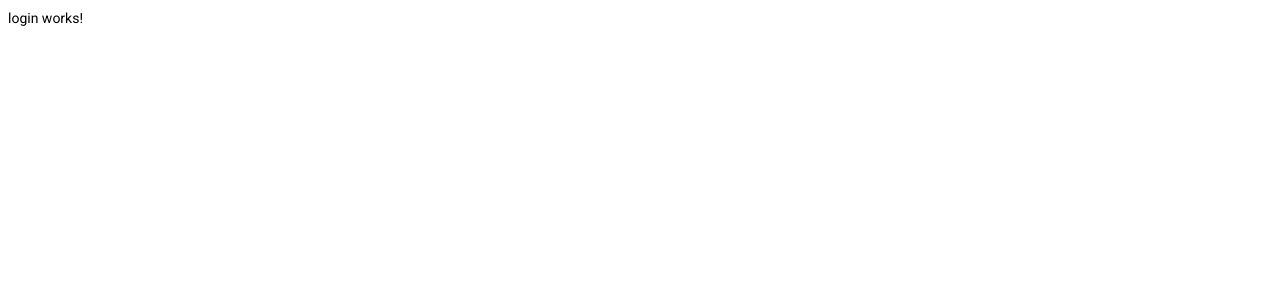
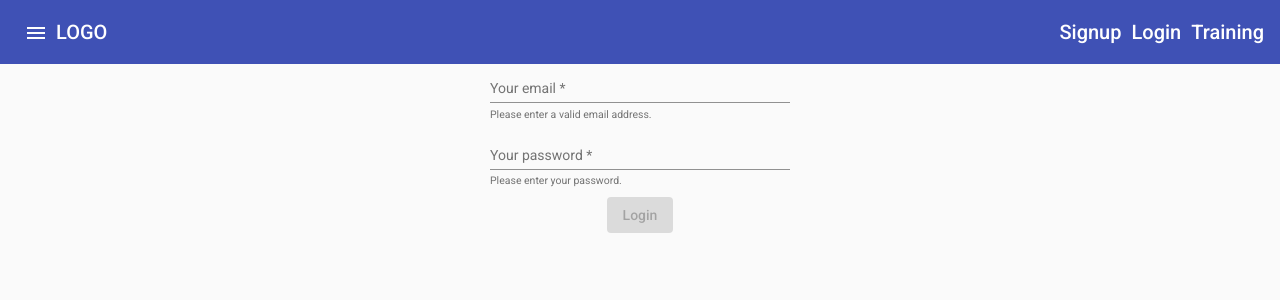
Before and after one commit to rmisteli/ng-fitness, an Angular app: page /login in a window 1280 px wide. Shown: the top 300 px of the page. Built offline with nearby package versions, Linux system fonts and the light colour scheme.

Commit message:
41. Added Sidenav and Toolbar

```diff
--- a/src/app/app.component.css
+++ b/src/app/app.component.css
@@ -0,0 +1,25 @@
+mat-sidenav-container,
+mat-sidenav-content,
+mat-sidenav {
+  height: 100%;
+}
+
+mat-sidenav {
+  width: 250px;
+}
+
+a {
+  text-decoration: none;
+  color: white;
+}
+
+a:hover,
+a:active {
+  color: lightgray;
+}
+
+.navigation-items {
+  list-style: none;
+  padding: 0;
+  margin: 0;
+}
--- a/src/app/app.component.html
+++ b/src/app/app.component.html
@@ -1 +1,30 @@
-<router-outlet></router-outlet>
+<mat-sidenav-container>
+  <mat-sidenav #sidenav role="navigation">
+    <p>SideNav</p>
+  </mat-sidenav>
+
+  <mat-sidenav-container>
+    <mat-toolbar color="primary">
+      <div>
+        <button mat-icon-button (click)="sidenav.toggle()">
+          <mat-icon>menu</mat-icon>
+        </button>
+      </div>
+
+      <div >
+        <a routerLink="/">LOGO</a>
+      </div>
+
+      <div fxFlex fxLayout fxLayoutAlign="flex-end">
+        <ul fxLayout fxLayoutGap="10px" class="navigation-items">
+          <li><a routerLink="/signup">Signup</a></li>
+          <li><a routerLink="/login">Login</a></li>
+          <li><a routerLink="/training">Training</a></li>
+        </ul>
+      </div>
+    </mat-toolbar>
+    <main>
+      <router-outlet></router-outlet>
+    </main>
+  </mat-sidenav-container>
+</mat-sidenav-container>
--- a/src/app/app.component.ts
+++ b/src/app/app.component.ts
@@ -1,4 +1,4 @@
-import { Component } from '@angular/core';
+import {Component} from '@angular/core';
 
 @Component({
   selector: 'app-root',
@@ -6,5 +6,5 @@ import { Component } from '@angular/core';
   styleUrls: ['./app.component.css']
 })
 export class AppComponent {
-  title = 'ng-fitness';
+
 }
--- a/src/app/app.module.ts
+++ b/src/app/app.module.ts
@@ -1,7 +1,7 @@
 import {NgModule} from '@angular/core';
 import {BrowserModule} from '@angular/platform-browser';
 import {BrowserAnimationsModule} from '@angular/platform-browser/animations';
-import {FormsModule} from "@angular/forms";
+import {FormsModule, ReactiveFormsModule} from "@angular/forms";
 import {FlexLayoutModule} from "@angular/flex-layout";
 
 import {AppComponent} from './app.component';
@@ -32,6 +32,7 @@ import {AppRoutingModule} from "./app-routing.module";
     MaterialModule,
     FlexLayoutModule,
     FormsModule,
+    ReactiveFormsModule,
     AppRoutingModule
   ],
   providers: [],
--- a/src/app/auth/login/login.component.css
+++ b/src/app/auth/login/login.component.css
@@ -0,0 +1,3 @@
+mat-form-field {
+  width: 300px;
+}
--- a/src/app/auth/login/login.component.html
+++ b/src/app/auth/login/login.component.html
@@ -1 +1,26 @@
-<p>login works!</p>
+<section class="login-form">
+  <form fxLayout="column" fxLayoutAlign="center center" fxLayoutGap="10px" [formGroup]="loginForm"
+        (ngSubmit)="onSubmit()">
+    <mat-form-field>
+      <input type="email"
+             matInput
+             placeholder="Your email"
+             formControlName="email">
+      <mat-hint>Please enter a valid email address.</mat-hint>
+      <mat-error>Invalid or missing email.</mat-error>
+    </mat-form-field>
+
+    <mat-form-field>
+      <input type="password"
+             matInput
+             placeholder="Your password"
+             formControlName="password">
+      <mat-hint>Please enter your password.</mat-hint>
+      <mat-error>Missing password.</mat-error>
+    </mat-form-field>
+
+    <button type="submit" mat-raised-button color="primary"
+            [disabled]="loginForm.invalid">Login
+    </button>
+  </form>
+</section>
--- a/src/app/auth/login/login.component.ts
+++ b/src/app/auth/login/login.component.ts
@@ -1,4 +1,5 @@
 import {Component, OnInit} from '@angular/core';
+import {FormControl, FormGroup, Validators} from "@angular/forms";
 
 @Component({
   selector: 'app-login',
@@ -6,10 +7,20 @@ import {Component, OnInit} from '@angular/core';
   styleUrls: ['./login.component.css']
 })
 export class LoginComponent implements OnInit {
+  loginForm: FormGroup;
 
   constructor() { }
 
   ngOnInit(): void {
+    this.loginForm = new FormGroup({
+      'email': new FormControl(null, [Validators.required, Validators.email]),
+      'password': new FormControl(null, Validators.required),
+    });
+  }
+
+  onSubmit() {
+    console.log(this.loginForm.value);
+    // this.loginForm.reset();
   }
 
 }
--- a/src/app/material.module.ts
+++ b/src/app/material.module.ts
@@ -7,6 +7,8 @@ import {MatInputModule} from '@angular/material/input';
 import {MatDatepickerModule} from '@angular/material/datepicker';
 import {MatNativeDateModule} from "@angular/material/core";
 import {MatCheckboxModule} from '@angular/material/checkbox';
+import {MatSidenavModule} from '@angular/material/sidenav';
+import {MatToolbarModule} from '@angular/material/toolbar';
 
 @NgModule({
   imports: [
@@ -17,6 +19,8 @@ import {MatCheckboxModule} from '@angular/material/checkbox';
     MatDatepickerModule,
     MatNativeDateModule,
     MatCheckboxModule,
+    MatSidenavModule,
+    MatToolbarModule,
   ],
   exports: [
     MatButtonModule,
@@ -26,6 +30,8 @@ import {MatCheckboxModule} from '@angular/material/checkbox';
     MatDatepickerModule,
     MatNativeDateModule,
     MatCheckboxModule,
+    MatSidenavModule,
+    MatToolbarModule,
   ]
 })
 export class MaterialModule { }
--- a/src/styles.css
+++ b/src/styles.css
@@ -1,4 +1,4 @@
 /* You can add global styles to this file, and also import other style files */
 
-/*html, body { height: 100%; }*/
-/*body { margin: 0; font-family: Roboto, "Helvetica Neue", sans-serif; }*/
+html, body { height: 100%; }
+body { margin: 0; font-family: Roboto, "Helvetica Neue", sans-serif; }
```
